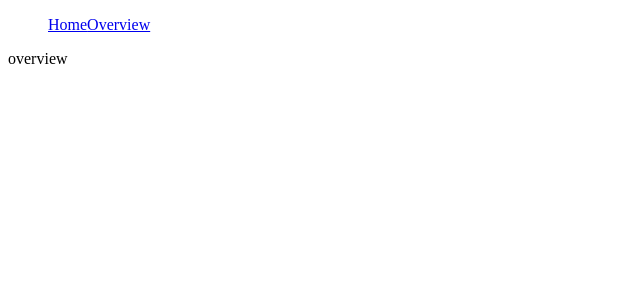
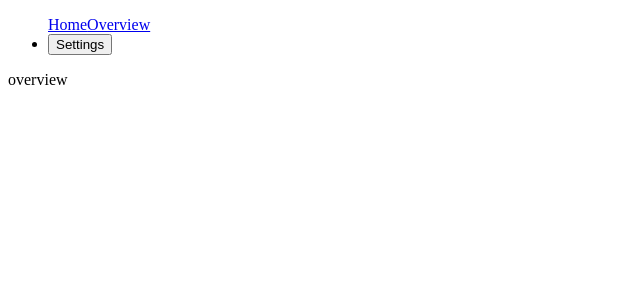
Before and after one commit to jaygoode/healthdash, a React (Create React App) app in the folder client/: page /overview in a window 1280 px wide. Shown: the top 300 px of the page, without its empty margins (0-640 px from the left). Built offline with nearby package versions, Linux system fonts and the light colour scheme.

Commit message:
added sass and settings button in nav

```diff
--- a/client/package.json
+++ b/client/package.json
@@ -28,7 +28,7 @@
     "react-router-dom": "^6.4.5",
     "react-scripts": "5.0.0",
     "redux": "^4.2.0",
-    "sass": "^1.54.3",
+    "sass": "^1.56.2",
     "typescript": "^4.6.2",
     "web-vitals": "^2.1.4"
   },
--- a/client/src/components/Navbar.tsx
+++ b/client/src/components/Navbar.tsx
@@ -1,11 +1,17 @@
 import { Link } from "react-router-dom";
+import { useState } from "react";
 
 const Navbar = () => {
+  const [settingsModule, setSettingsModule] = useState(false);
+  console.log(settingsModule);
   return (
     <div>
       <ul>
         <Link to="/">Home</Link>
         <Link to="/overview">Overview</Link>
+        <li>
+          <button onClick={() => setSettingsModule(false)}>Settings</button>
+        </li>
       </ul>
     </div>
   );
--- a/client/src/components/Overview.tsx
+++ b/client/src/components/Overview.tsx
@@ -1,4 +1,4 @@
-import React from "react";
+
 
 const Overview = () => {
   return <div>overview</div>;
```
Also changed, not shown: 1 other file (tests, documents, lock files or other folders).
